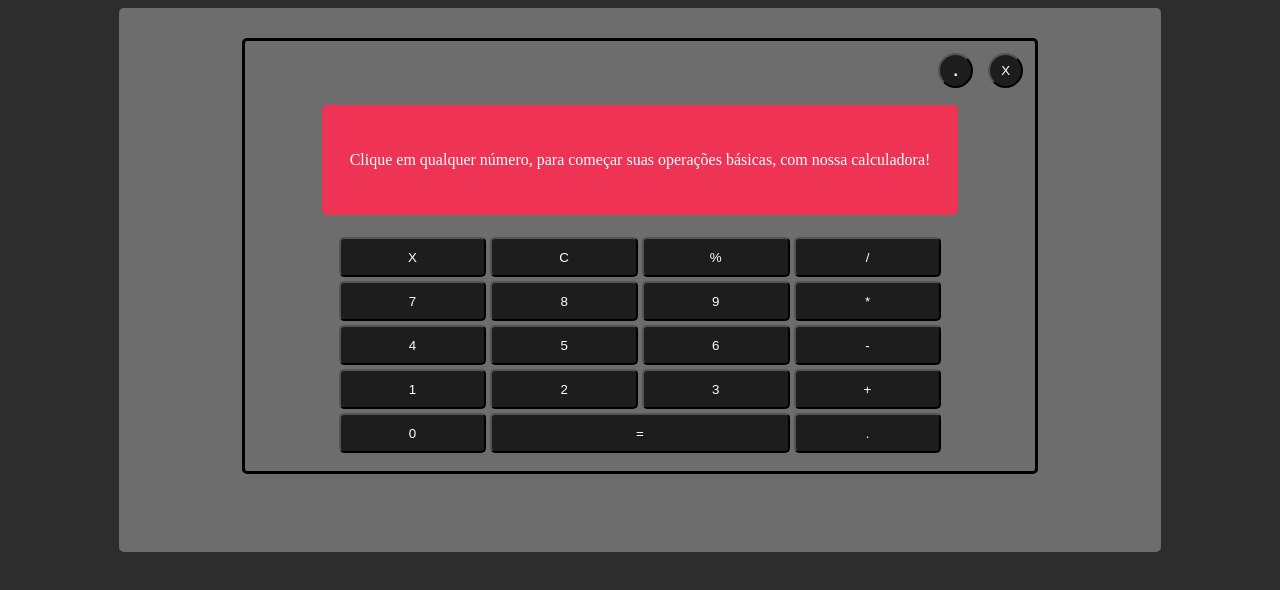
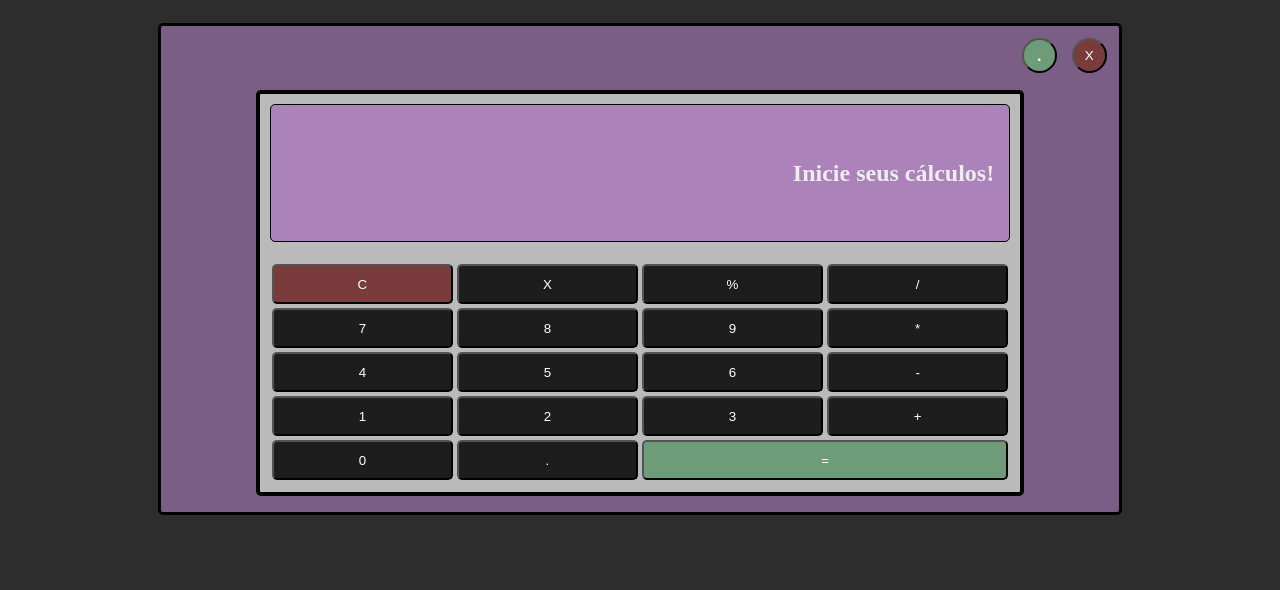
Before and after one commit to samuelrms/calculator, a React (Create React App) app: page / in a window 1280 px wide. Both pictures are taken after a click on the button "Abir a calculadora". Shown: the top 590 px of the page. Built offline with nearby package versions, Linux system fonts and the light colour scheme.

Commit message:
Término da estrutura base da calculadora

```diff
--- a/src/components/Button/Button.jsx
+++ b/src/components/Button/Button.jsx
@@ -8,10 +8,12 @@ const Button = ({
   key,
   title,
   buttonDefaultWidth,
+  buttonDefaultBackground,
 }) => {
   return (
     <ButtonDefault
       buttonDefaultWidth={buttonDefaultWidth}
+      buttonDefaultBackground={buttonDefaultBackground}
       title={title}
       value={value}
       key={key}
--- a/src/components/Button/styled.js
+++ b/src/components/Button/styled.js
@@ -1,18 +1,26 @@
 import styled from "styled-components";
 
 export const ButtonDefault = styled.button`
-  background: #1d1d1d;
+  background: ${({ title, buttonDefaultBackground }) =>
+    title === "C" ? "#793B3B" : buttonDefaultBackground};
   color: #fff;
   cursor: pointer;
   margin: 2px;
   height: 40px;
   width: ${({ buttonDefaultWidth }) => buttonDefaultWidth};
   border-radius: 5px;
+  transition: 0.5s ease-in-out;
   :last-child {
-    width: ${({ title }) => title === "=" && "calc(100% / 1.5 - 4px)"};
+    width: ${({ title }) => title === "=" && "calc(100% / .5 - 4px)"};
+    background: ${({ title }) => title === "=" && "#6F9C78"};
+  }
+  :hover {
+    background: ${({ hoverButtonDefault }) => hoverButtonDefault};
   }
 `;
 
 ButtonDefault.defaultProps = {
   buttonDefaultWidth: "calc(100% / 3 - 4px)",
+  hoverButtonDefault: "#AB82BA",
+  buttonDefaultBackground: "#1d1d1d",
 };
--- a/src/components/Buttons/Buttons.jsx
+++ b/src/components/Buttons/Buttons.jsx
@@ -16,7 +16,12 @@ const Buttons = (props) => {
       <ContentWraper>
         <ContentTop>
           {OperatorsTop.map((operator) => (
-            <Button value={operator} key={operator} onClick={getValueClick}>
+            <Button
+              title={operator}
+              value={operator}
+              key={operator}
+              onClick={getValueClick}
+            >
               {operator}
             </Button>
           ))}
--- a/src/components/Buttons/styled.js
+++ b/src/components/Buttons/styled.js
@@ -1,7 +1,6 @@
 import styled from "styled-components";
 
 export const Container = styled.div`
-  max-width: 80%;
   display: flex;
   margin: 20px auto 0;
   flex-direction: row;
--- a/src/components/Calculator/Calculator.jsx
+++ b/src/components/Calculator/Calculator.jsx
@@ -1,8 +1,14 @@
 import React, { useState } from "react";
 import DisplayCalculator from "../DisplayCalculator/DisplayCalculator";
 import Buttons from "../Buttons";
-import { CloseCalculator, OpenCalculator, TextInitCalc } from "../Mooks/Value";
 import {
+  CloseCalculator,
+  MinimizeCalculator,
+  OpenCalculator,
+  TextInitCalc,
+} from "../Mooks/Value";
+import {
+  BodyCalculator,
   ButtonClosed,
   ButtonMinimize,
   ContainerCalculator,
@@ -169,24 +175,33 @@ const Calculator = () => {
   return (
     <ContainerCalculator>
       {!renderCalculator && (
-        <Button onClick={assembleCalculator}>{OpenCalculator}</Button>
+        <Button
+          buttonDefaultBackground="#1F5243"
+          buttonDefaultWidth="80%"
+          onClick={assembleCalculator}
+        >
+          {OpenCalculator}
+        </Button>
       )}
       {renderCalculator && (
-        <ContentCalculator>
+        <ContentCalculator animation={assembleCalculator}>
           {renderCalculator && (
             <>
-              <ButtonMinimize onClick={assembleCalculator}>.</ButtonMinimize>
+              <ButtonMinimize onClick={assembleCalculator}>
+                {MinimizeCalculator}
+              </ButtonMinimize>
               <ButtonClosed
                 buttonDefaultWidth="30px"
                 onClick={disassembleCalculator}
               >
-                X
+                {CloseCalculator}
               </ButtonClosed>
             </>
           )}
+          <BodyCalculator>
             {firstTerm === "" ? (
               <MensagemCalc>
-              <p>{TextInitCalc}</p>
+                <h2>{TextInitCalc}</h2>
               </MensagemCalc>
             ) : (
               <DisplayCalculator
@@ -197,6 +212,7 @@ const Calculator = () => {
               />
             )}
             <Buttons calc={Calc} />
+          </BodyCalculator>
         </ContentCalculator>
       )}
     </ContainerCalculator>
--- a/src/components/Calculator/styled.js
+++ b/src/components/Calculator/styled.js
@@ -2,12 +2,18 @@ import styled from "styled-components";
 import { ButtonDefault } from "../Button/styled";
 import { Container } from "../DisplayCalculator/styled";
 
-export const MensagemCalc = styled(Container)``;
+export const MensagemCalc = styled(Container)`
+  color: #ededed;
+`;
 
 export const ContainerCalculator = styled(Container)`
-  background-color: #6d6d6d;
+  background-color: transparent;
   display: flex;
   flex-direction: column;
+  border: none;
+  align-items: center;
+  padding: 15px 15px 45px;
+  height: 100%;
 `;
 
 export const ContentCalculator = styled.div`
@@ -15,8 +21,21 @@ export const ContentCalculator = styled.div`
   border-radius: 5px;
   width: 75%;
   padding: 4rem 1rem 1rem;
-  margin-bottom: 3rem;
   position: relative;
+  display: flex;
+  justify-content: center;
+  background: #7b5e86;
+  animation: constructorCalculatorAnimation 0.5s both;
+  @keyframes constructorCalculatorAnimation {
+    from {
+      opacity: 0;
+      transform: translate3d(0, 60px, 0);
+    }
+    to {
+      opacity: 1;
+      transform: translate3d(0, 0, 0);
+    }
+  }
 `;
 
 export const ButtonClosed = styled(ButtonDefault)`
@@ -26,9 +45,19 @@ export const ButtonClosed = styled(ButtonDefault)`
   border-radius: 50%;
   right: 10px;
   top: 10px;
+  background: #793b3b;
 `;
 export const ButtonMinimize = styled(ButtonClosed)`
   right: 60px;
   font-weight: 900;
   font-size: 1rem;
+  background: #6f9c78;
 `;
+
+export const BodyCalculator = styled.div`
+  border: 4px solid #000;
+  width: 80%;
+  border-radius: 5px;
+  padding: 10px;
+  background: #bababa;
+`;
--- a/src/components/DisplayCalculator/DisplayCalculator.jsx
+++ b/src/components/DisplayCalculator/DisplayCalculator.jsx
@@ -4,19 +4,20 @@ import {
   RenderNumbers,
   RenderOperator,
   RenderResult,
+  WraperResults,
+  WraperValues,
 } from "./styled";
 
 const DisplayCalculator = (props) => {
   return (
     <Container>
-      <RenderNumbers>{props.firstNumber}</RenderNumbers>
-      <RenderOperator>{props.operator}</RenderOperator>
-      <RenderNumbers>{props.secondNumber}</RenderNumbers>
+      <WraperValues>
+        <RenderNumbers>{props.firstNumber}</RenderNumbers>
+        <RenderOperator>{props.operator}</RenderOperator>
+        <RenderNumbers>{props.secondNumber}</RenderNumbers>
+      </WraperValues>
       {typeof props.result === typeof 0 && (
-        <>
-          <RenderResult>=</RenderResult>
-          <RenderResult>{props.result}</RenderResult>
-        </>
+        <RenderResult>{props.result}</RenderResult>
       )}
     </Container>
   );
--- a/src/components/DisplayCalculator/styled.js
+++ b/src/components/DisplayCalculator/styled.js
@@ -1,14 +1,16 @@
 import styled from "styled-components";
 
 export const Container = styled.div`
-  max-width: 80%;
-  background: #e35;
+  border: 1px solid #000;
+  background: #ab82ba;
   border-radius: 5px;
-  padding: 30px 15px;
+  padding: 15px;
   margin: 0 auto;
   display: flex;
   justify-content: center;
-  align-items: center;
+  flex-direction: column;
+  align-items: flex-end;
+  height: 106px;
 `;
 
 export const RenderNumbers = styled.h2`
@@ -16,9 +18,16 @@ export const RenderNumbers = styled.h2`
 `;
 
 export const RenderResult = styled(RenderNumbers)`
-  margin-left: 3rem;
+  margin-top: 0;
 `;
 
 export const RenderOperator = styled(RenderNumbers)`
   margin: 0 0.5rem;
 `;
+
+export const WraperValues = styled.div`
+  display: flex;
+  align-items: center;
+`;
+
+export const WraperResults = styled(WraperValues)``;
--- a/src/components/Mooks/Value.jsx
+++ b/src/components/Mooks/Value.jsx
@@ -1,8 +1,7 @@
-export const Numebers = [7, 8, 9, 4, 5, 6, 1, 2, 3, 0, "="];
-export const OperatorsRight = ["/", "*", "-", "+", "."];
-export const OperatorsTop = ["X", "C", "%"];
-export const TextInitCalc = [
-  "Clique em qualquer número, para começar suas operações básicas, com nossa calculadora!",
-];
+export const Numebers = [7, 8, 9, 4, 5, 6, 1, 2, 3, 0, "."];
+export const OperatorsRight = ["/", "*", "-", "+", "="];
+export const OperatorsTop = ["C", "X", "%"];
+export const TextInitCalc = ["Inicie seus cálculos!"];
 export const OpenCalculator = ["Abir a calculadora"];
-export const CloseCalculator = ["Fechar calculadora"];
+export const CloseCalculator = ["X"];
+export const MinimizeCalculator = ["."];
--- a/src/components/Styles/GlobalStyles.js
+++ b/src/components/Styles/GlobalStyles.js
@@ -2,7 +2,7 @@ import { createGlobalStyle } from "styled-components";
 
 export const GlobalStyle = createGlobalStyle`
   body {
-    color: #fff;
+    color: #EDEDED;
     background: #2d2d2d;
   }
 `;
```
Lines whose indentation alone changed are shown as unchanged.
